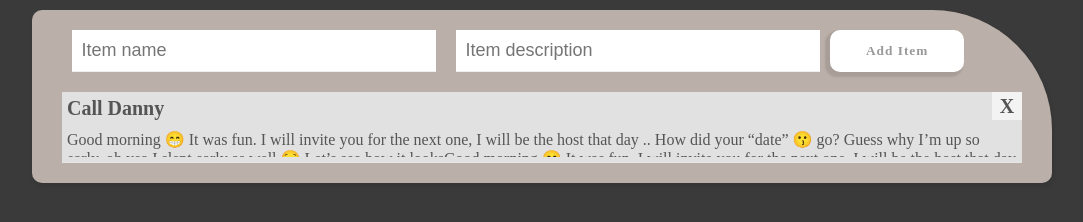
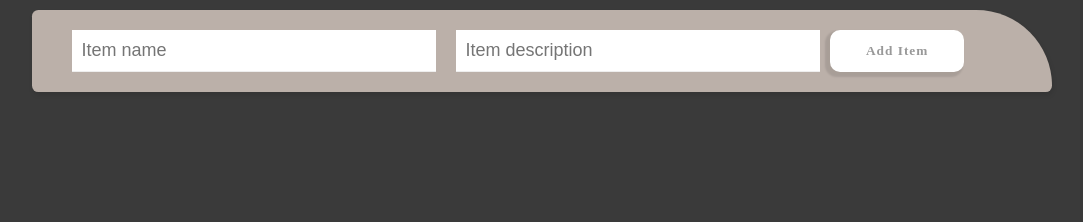
Before and after one commit to okorieonyedikachi/public, a website: page index.html in a window 1280 px wide. Shown: the part 174-396 px from the top of the page, without its empty margins (98-1181 px from the left). Drawn offline with Linux system fonts and the light colour scheme; no server answers.

Commit message:
commenting the list out

```diff
--- a/index.html
+++ b/index.html
@@ -20,8 +20,8 @@
         </form>
 
         <ul id="memo-list">
-          <li><p>Call Danny</p>
-            <span>Good morning 😁
+          <!-- <li><p>Call Danny</p> -->
+            <!-- <span>Good morning 😁
               It was fun.
               I will invite you for the next one, I will be the host that day ..
               How did your “date” 😗 go?
@@ -32,16 +32,9 @@
               I will invite you for the next one, I will be the host that day ..
               How did your “date” 😗 go?
 
-              Guess why I’m up so early, oh yea I slept early as well 😌
-              Let’s see how it looksGood morning 😁
-              It was fun.
-              I will invite you for the next one, I will be the host that day ..
-              How did your “date” 😗 go?
-
-              Guess why I’m up so early, oh yea I slept early as well 😌
-              Let’s see how it looks</span>
-            <div>X</div>
-          </li>
+          </span> -->
+            <!-- <div>X</div> -->
+          <!-- </li> -->
         </ul>
   </div>
     <script>
--- a/styles.css
+++ b/styles.css
@@ -62,6 +62,7 @@ body {
     display: flex;
     flex-direction: column;
     justify-content: center;
+    border-radius: 10px;
 
   }
 
```
